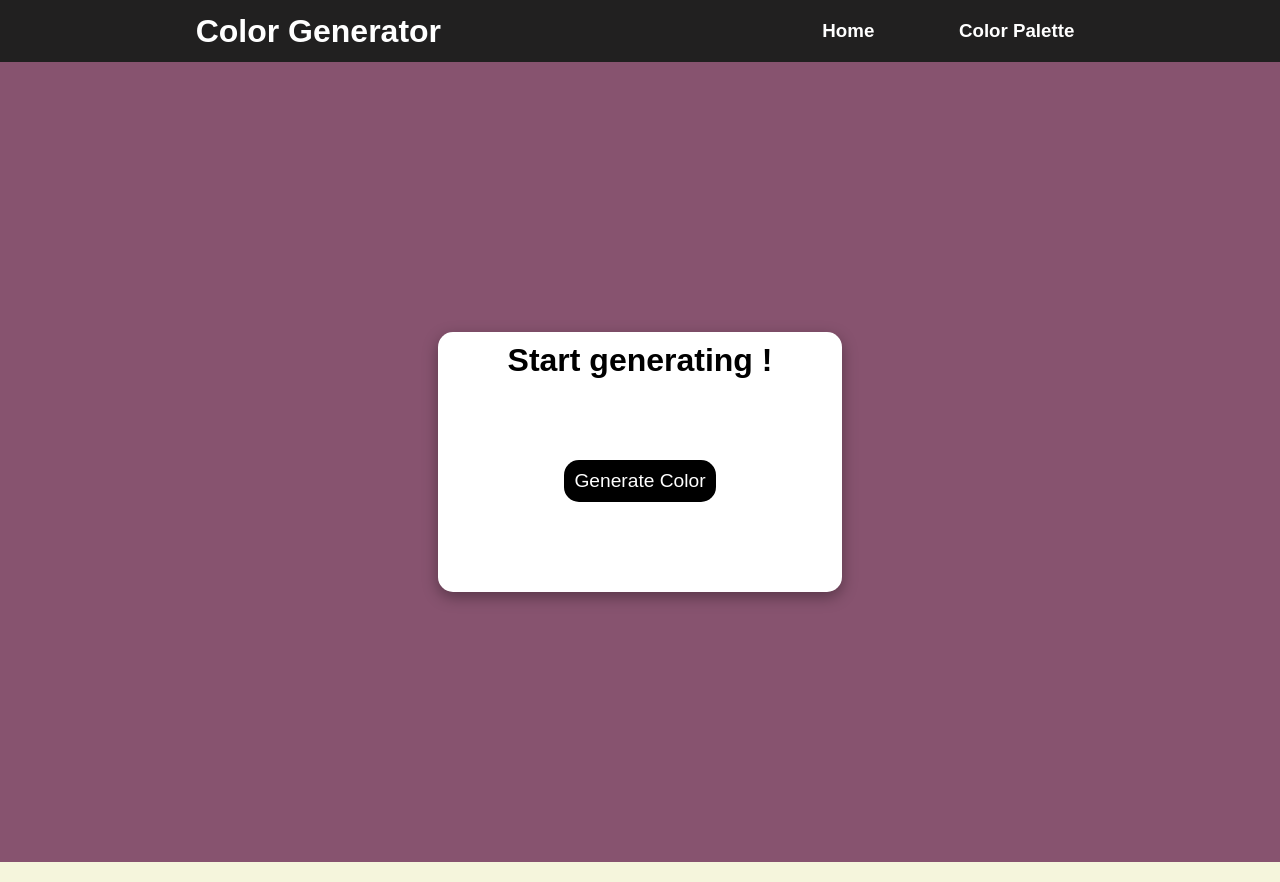
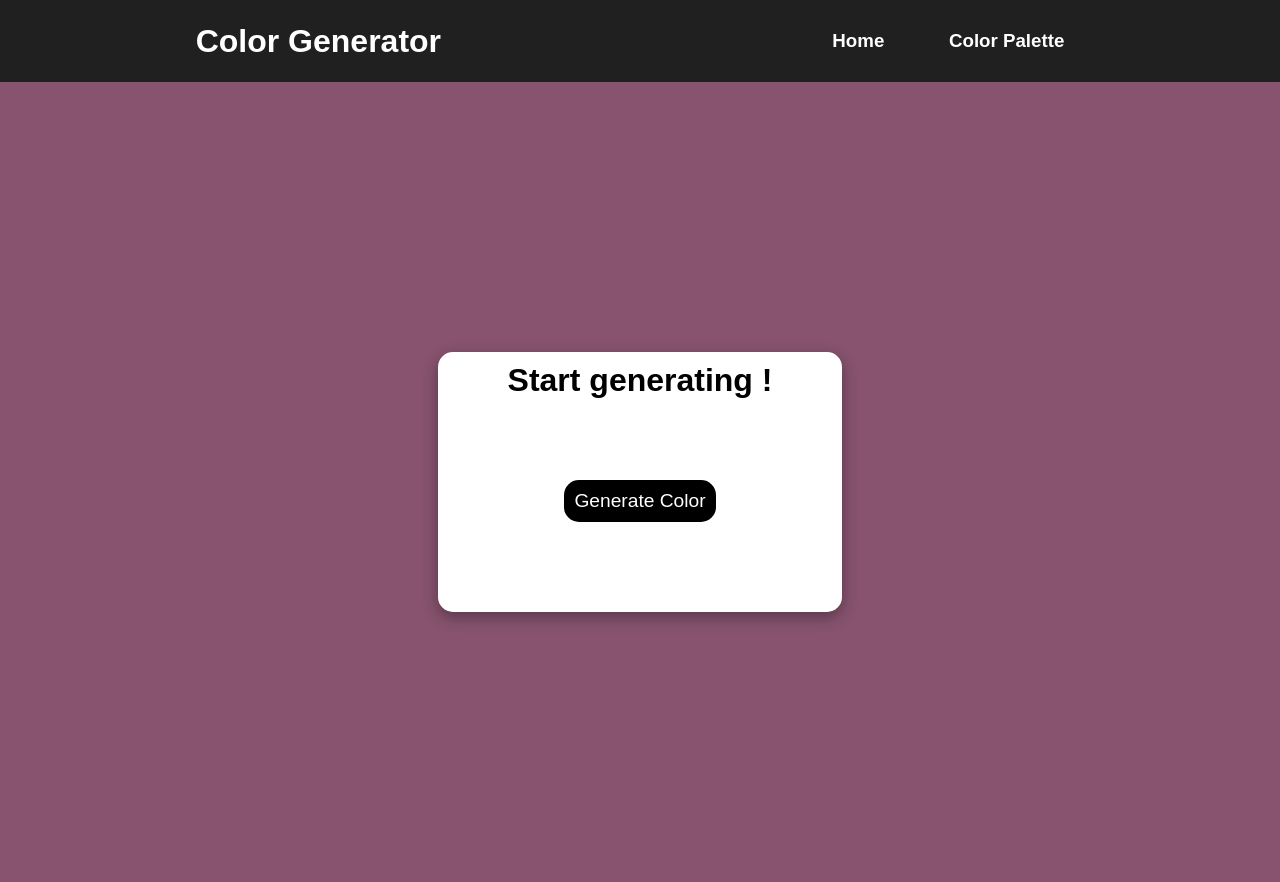
Before and after one commit to SkyalphaBe/color-Generator, a React (Create React App) app: page / in a window 1280 px wide. Built offline with nearby package versions, Linux system fonts and the light colour scheme.

Commit message:
hover Navbar

```diff
--- a/src/Components/NavBar/NavBar.scss
+++ b/src/Components/NavBar/NavBar.scss
@@ -24,5 +24,13 @@
   a{
     color: #FFFFFF;
     text-decoration: none;
+    padding: 10px;
+    border-radius: 15px;
+    transition: all 0.3s;
+
+    &:hover{
+      background-color: #FFFFFF;
+      color: #000000;
+    }
   }
 }
```
